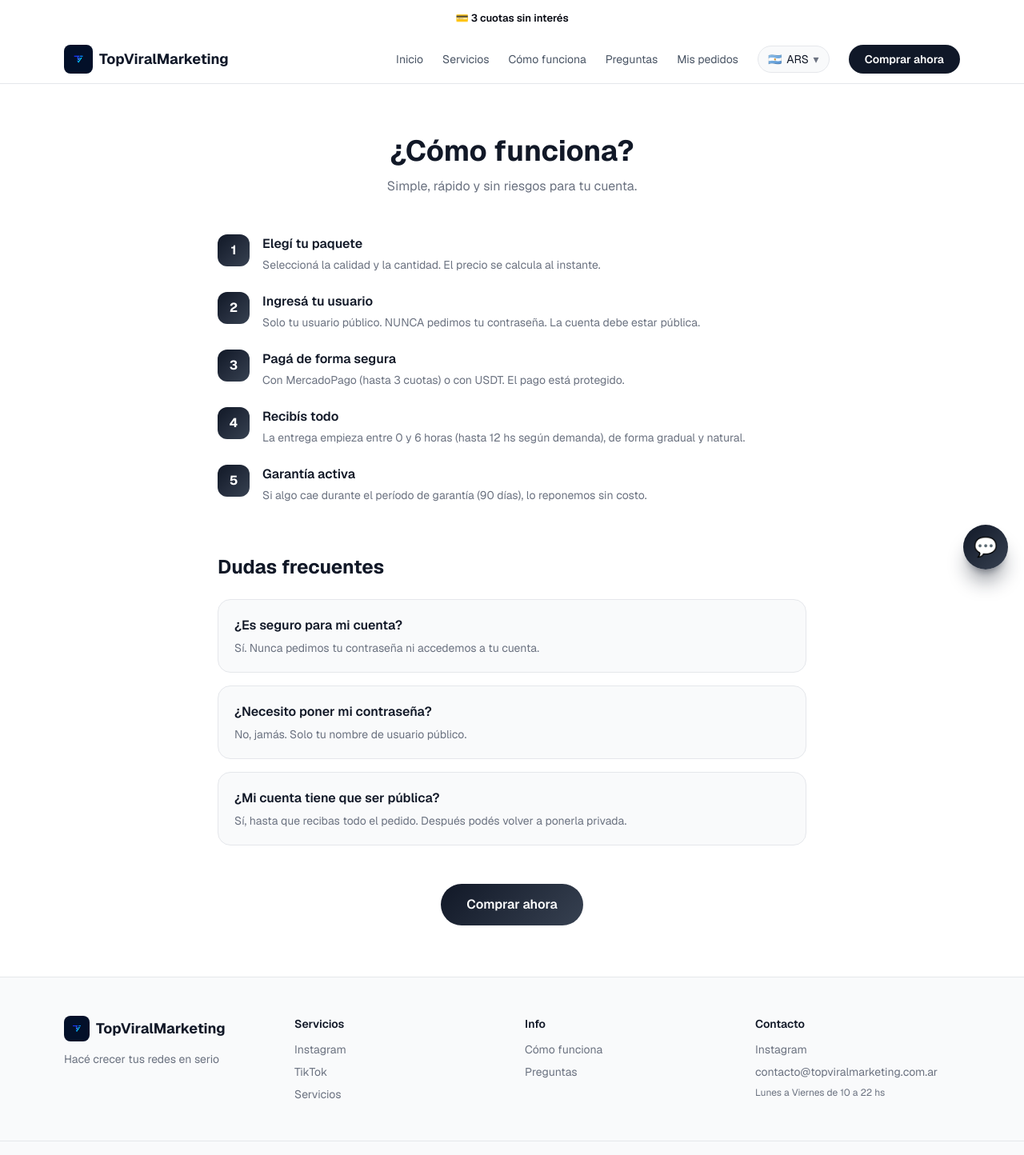
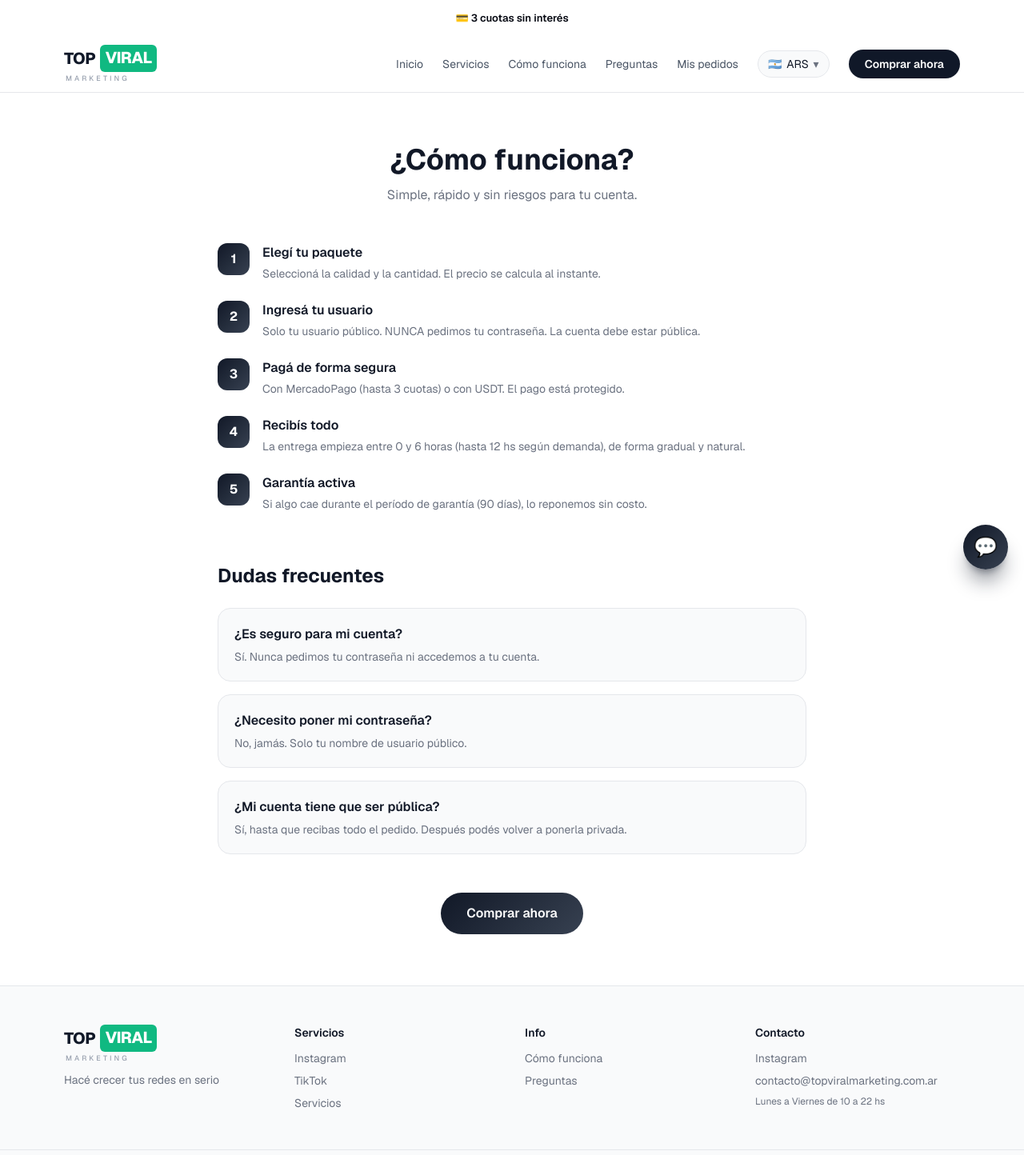
Before and after one commit to sbeatboliche-tech/topvi, a Next.js app: page /ar/como-funciona in a window 1280 px wide. Shown: the top 1444 px of the page at 80% size. Built offline with nearby package versions, Linux system fonts and the light colour scheme.

Commit message:
logo: wordmark TOP [VIRAL] + marketing en header y footer
- nuevo componente Logo (CSS): TOP negro extrabold, VIRAL en bloque verde, marketing gris fino
- reemplaza el icono+texto en Header y Footer

Co-Authored-By: Claude Opus 4.8 <noreply@anthropic.com>

```diff
--- a/components/Footer.tsx
+++ b/components/Footer.tsx
@@ -1,6 +1,7 @@
 import Link from "next/link";
 import { site } from "@/lib/config";
 import type { Dict, Locale } from "@/lib/i18n";
+import Logo from "./Logo";
 
 export default function Footer({
   locale,
@@ -15,15 +16,7 @@ export default function Footer({
     <footer className="border-t border-border bg-surface">
       <div className="mx-auto grid max-w-6xl gap-8 px-4 py-12 sm:grid-cols-2 md:grid-cols-4">
         <div className="col-span-2 md:col-span-1">
-          <div className="flex items-center gap-2 font-bold text-lg">
-            {/* eslint-disable-next-line @next/next/no-img-element */}
-            <img
-              src="/logo.png"
-              alt={site.name}
-              className="h-8 w-8 rounded-lg object-cover"
-            />
-            {site.name}
-          </div>
+          <Logo size="md" />
           <p className="mt-3 text-sm text-muted">{site.tagline}</p>
         </div>
 
--- a/components/Header.tsx
+++ b/components/Header.tsx
@@ -2,9 +2,9 @@
 
 import Link from "next/link";
 import { useState } from "react";
-import { site } from "@/lib/config";
 import type { Dict, Locale } from "@/lib/i18n";
 import LangSwitcher from "./LangSwitcher";
+import Logo from "./Logo";
 
 export default function Header({
   locale,
@@ -27,14 +27,8 @@ export default function Header({
   return (
     <header className="sticky top-0 z-50 border-b border-border bg-white/95 backdrop-blur-lg">
       <div className="mx-auto flex max-w-6xl items-center justify-between px-4 py-3">
-        <Link href={p("/")} className="flex items-center gap-2 text-lg font-bold text-gray-900">
-          {/* eslint-disable-next-line @next/next/no-img-element */}
-          <img
-            src="/logo.png"
-            alt={site.name}
-            className="h-9 w-9 rounded-lg object-cover"
-          />
-          <span>{site.name}</span>
+        <Link href={p("/")} className="flex items-center">
+          <Logo size="md" />
         </Link>
 
         <nav className="hidden items-center gap-6 md:flex">
--- /dev/null
+++ b/components/Logo.tsx
@@ -0,0 +1,49 @@
+// ============================================================
+//  LOGO / WORDMARK
+//  "TOP" en negro extrabold + "VIRAL" en bloque verde redondeado,
+//  y "marketing" sobrio en gris debajo.
+//  Es CSS puro: nítido en cualquier tamaño y combina con la paleta.
+//  Tamaño controlable con la prop `size`.
+// ============================================================
+
+export default function Logo({
+  size = "md",
+  className = "",
+}: {
+  size?: "sm" | "md" | "lg";
+  className?: string;
+}) {
+  const word =
+    size === "lg"
+      ? "text-3xl"
+      : size === "sm"
+      ? "text-lg"
+      : "text-xl";
+  const sub =
+    size === "lg"
+      ? "text-[12px] tracking-[0.45em]"
+      : size === "sm"
+      ? "text-[8px] tracking-[0.3em]"
+      : "text-[9px] tracking-[0.35em]";
+
+  return (
+    <span
+      className={`inline-flex select-none flex-col leading-none ${className}`}
+      aria-label="TopViral Marketing"
+    >
+      <span className="flex items-center gap-1.5">
+        <span className={`font-extrabold tracking-tight text-gray-900 ${word}`}>
+          TOP
+        </span>
+        <span
+          className={`rounded-md bg-[var(--accent)] px-1.5 pb-1 pt-0.5 font-extrabold tracking-tight text-white ${word}`}
+        >
+          VIRAL
+        </span>
+      </span>
+      <span className={`mt-1 pl-0.5 font-medium uppercase text-gray-400 ${sub}`}>
+        marketing
+      </span>
+    </span>
+  );
+}
```
